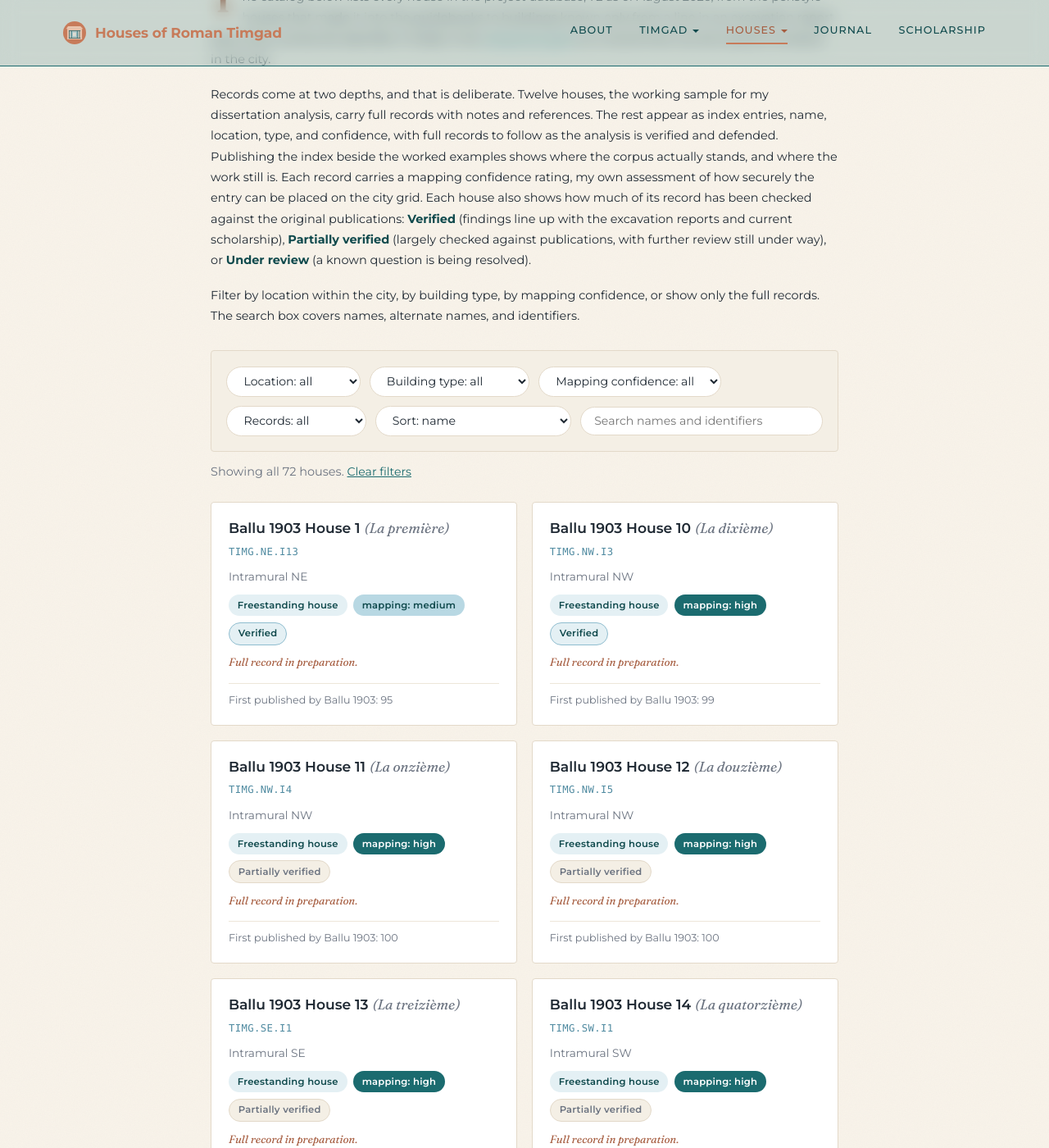
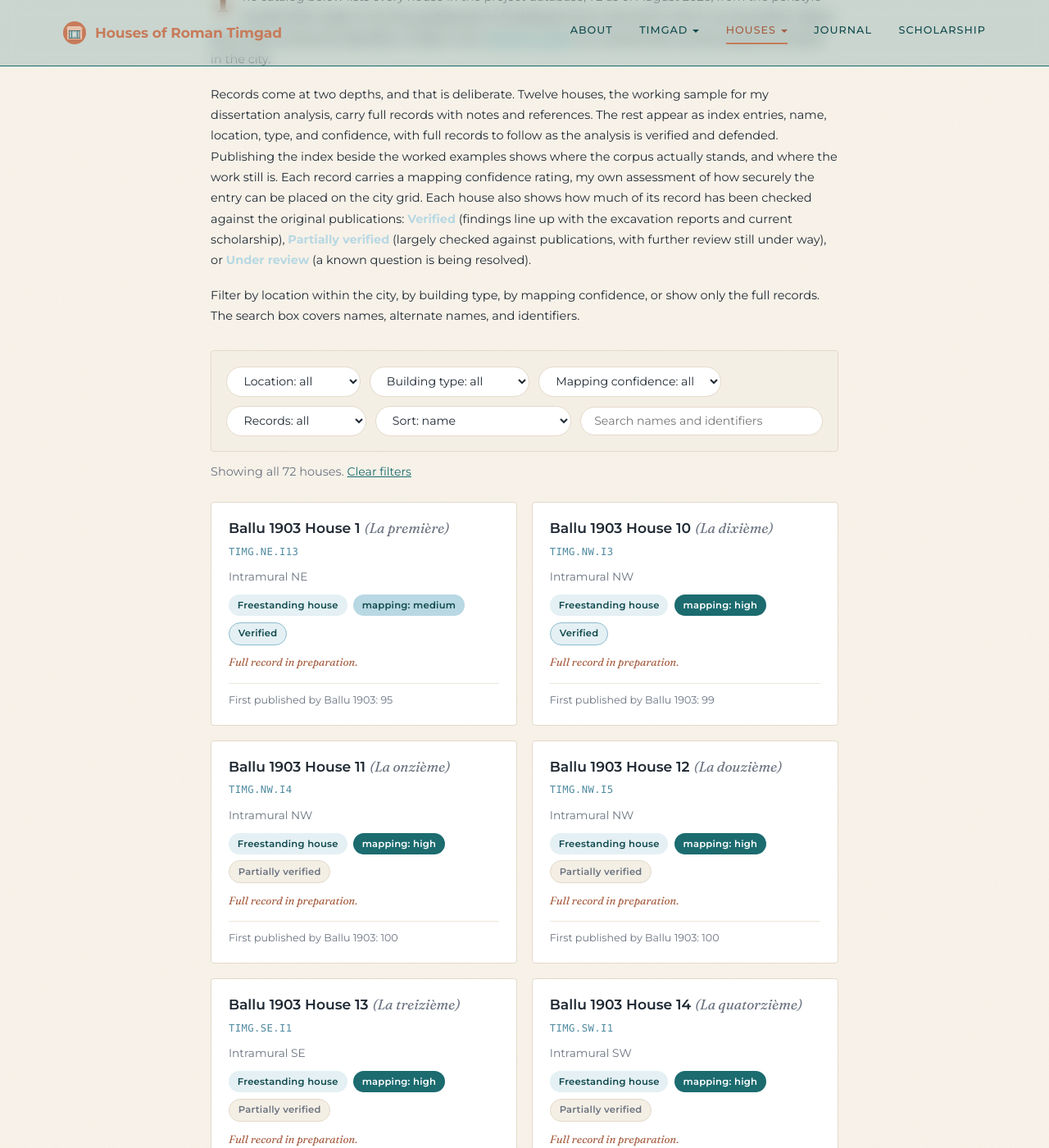
Before and after one commit to kimedher/timgadhouses, a Jekyll site: the page built from houses/catalog.md, in a window 1280 px wide and 1400 px high, scrolled down 499 px. Shown: the whole window at 82% size. Built offline with Jekyll 4.4.1, drawn with Linux system fonts in a browser that asks for light colours.

Commit message:
Catalog: verification terms in baby-blue

```diff
--- a/_includes/house-catalog.html
+++ b/_includes/house-catalog.html
@@ -52,7 +52,7 @@
 .hc-pub { font-size: 0.7rem; color: var(--text-muted); margin: 0.3rem 0 0; border-top: 1px solid var(--hairline-soft); padding-top: 0.5rem; }
 .hc-pending { font-size: 0.74rem; font-family: var(--serif); font-style: italic; color: var(--terracotta-deep); margin: 0.15rem 0 0; }
 .hc-badge--full { background: var(--teal-dark); color: #fff; }
-.vstatus-term { color: var(--teal-dark); }
+.vstatus-term { color: var(--baby-blue); }
 .hc-expand { margin: 0.15rem 0 0; }
 .hc-expand summary { cursor: pointer; list-style: none; }
 .hc-expand summary::-webkit-details-marker { display: none; }
```
